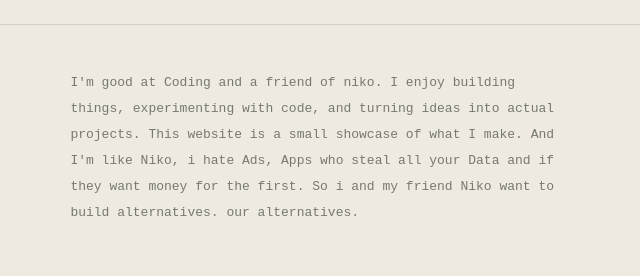
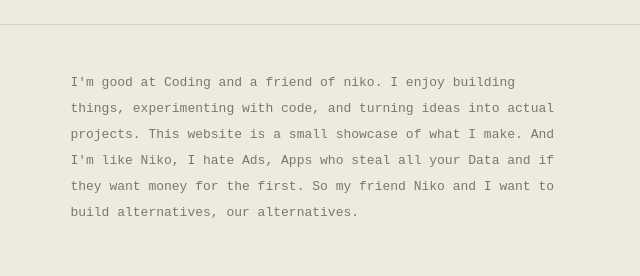
Before and after one commit to Nicoss-png/Nicoss-png, a plain HTML site: page index.html in a window 1280 px wide. Shown: the part 935-1211 px from the top of the page, 332-972 px from the left. Drawn offline with Linux system fonts and the light colour scheme.

Commit message:
Fix grammar and punctuation in index.html

```diff
--- a/index.html
+++ b/index.html
@@ -343,9 +343,9 @@
                     I enjoy building things, experimenting with
                     code, and turning ideas into actual projects.
                     This website is a small showcase of what I make.
-                    And I'm like Niko, i hate Ads, Apps who steal
+                    And I'm like Niko, I hate Ads, Apps who steal
                     all your Data and if they want money for the first.
-                    So i and my friend Niko want to build alternatives.
+                    So my friend Niko and I want to build alternatives,
                     our alternatives.
                 </p>
             </div>
```
